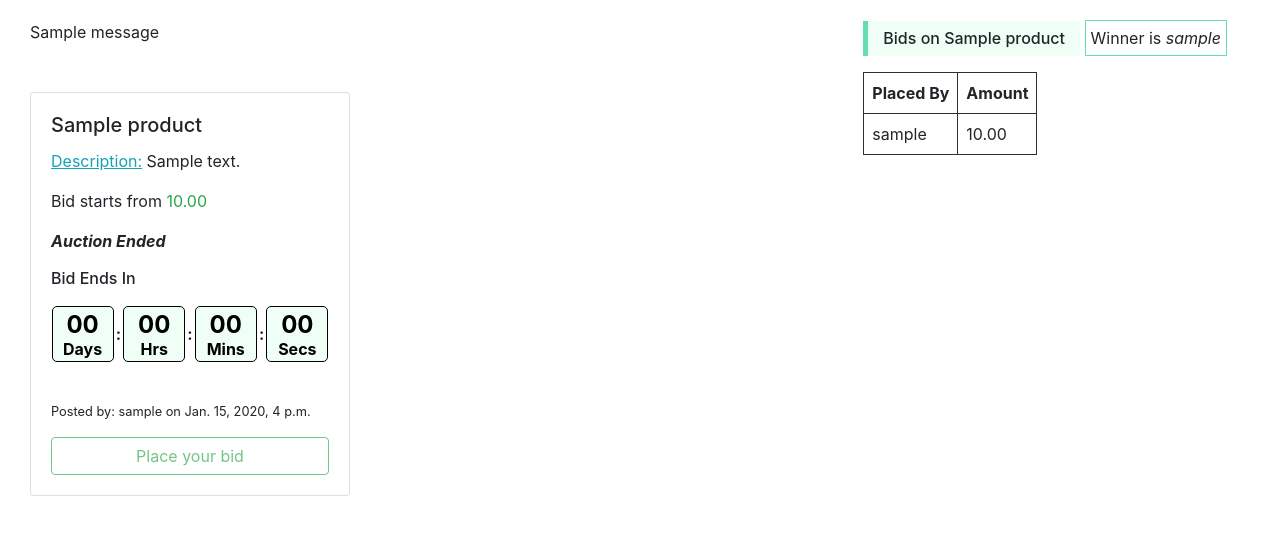
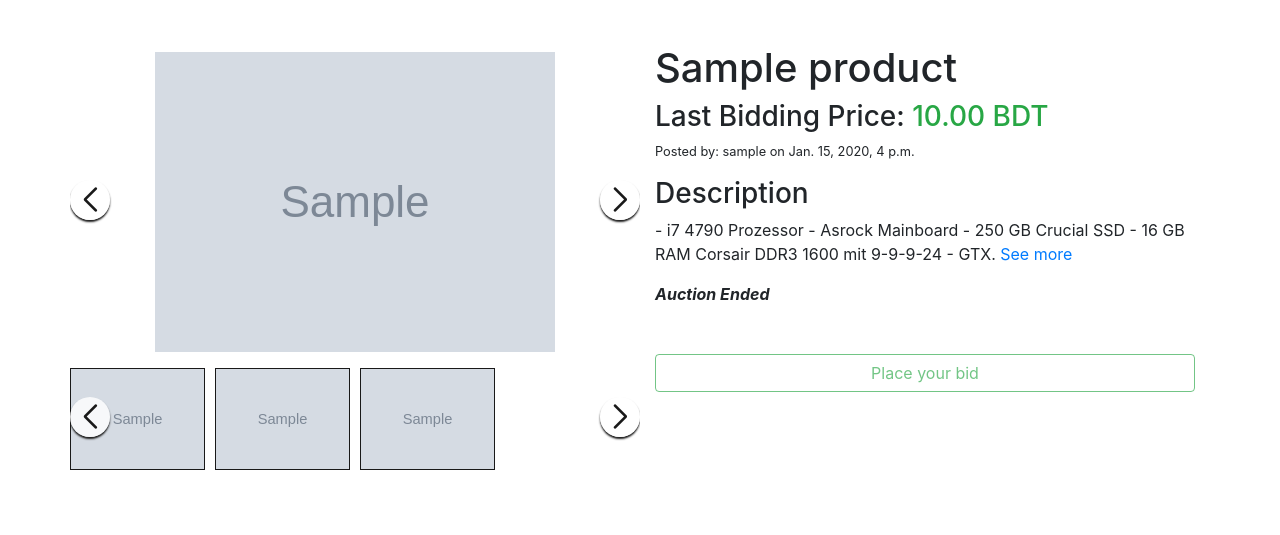
Before and after one commit to abijoy/abay, a Django app: page /product/detail/1/ in a window 1280 px wide. Shown: the part 114-649 px from the top of the page. Run offline with Django 3.2, Linux system fonts and the light colour scheme; tables that the repository leaves empty hold one stand-in row (values such as "Sample post"); grey boxes marked "Sample" are stand-in pictures; one stand-in notice (Sample message) is shown; parts of the project's set-up code (start-up, migrations or seed data) failed here and were passed over; some libraries are stand-ins or nearby versions.

Commit message:
added product images to gallery to the product detail page

```diff
--- a/app/templates/app/product_detail.html
+++ b/app/templates/app/product_detail.html
@@ -6,39 +6,185 @@
   {{ product }} - aBay
 {% endblock %}
 
+{% block style %}
+	<style type="text/css">
+
+		.swiper {
+		width: 70%;
+		height: 100%;
+		}
+
+		.swiper-slide {
+		text-align: center;
+		font-size: 18px;
+		background: #fff;
+		/* Center slide text vertically */
+		display: -webkit-box;
+		display: -ms-flexbox;
+		display: -webkit-flex;
+		display: flex;
+		-webkit-box-pack: center;
+		-ms-flex-pack: center;
+		-webkit-justify-content: center;
+		justify-content: center;
+		-webkit-box-align: center;
+		-ms-flex-align: center;
+		-webkit-align-items: center;
+		align-items: center;
+		cursor: pointer;
+		}
+
+		.swiper-slide img {
+		display: block;
+		width: 100%;
+		height: 100%;
+		object-fit: cover;
+		}
+
+		.swiper {
+		width: 100%;
+		}
+
+
+
+		.swiper_thumb .swiper-slide {
+		opacity: 0.7;
+		}
+
+		.swiper_thumb .swiper-slide:hover {
+		opacity: 1;
+		}
+
+		.swiper_thumb .swiper-slide-thumb-active {
+		opacity: 1;
+		border: 1px solid #191919;
+		/* border-radius: 1rem; */
+		}
+
+		.swiper-slide img {
+		display: block;
+		width: 100%;
+		/* height: 100%;
+		object-fit: cover; */
+		user-select: none;
+		}
+
+		.swiper-button-next,
+		.swiper-button-prev {
+		color: #191919;
+		background: rgba(255, 255, 255, .8);
+		width: 40px;
+		height: 40px;
+		border-radius: 50%;
+		box-shadow: 0px 2px 2px #191919;
+		z-index: 9;
+		}
+
+		.swiper-button-next,
+		.swiper-button-prev::after {
+		font-size: 24px;
+		font-weight: 600;
+		}
+
+		.swiper-button-prev,
+		.swiper-button-next::after {
+		font-size: 24px;
+		font-weight: 600;
+		}
+
+		.swiper-button-next {
+		right: 0px;
+		}
+
+		.swiper-button-prev {
+		left: 0px;
+		}
+
+		.swiper-button-next:hover {
+		color: #ccc;
+		background: #191919;
+		}
+
+		.swiper-button-prev:hover {
+		color: #ccc;
+		background: #191919;
+		}
+
+
+	</style>
+{% endblock %}
+
 {% block content %}
 
 
+<section class="clickble_slider1">
+	<div class="container py-4">
+		<div class="row">
+			<div class="col-sm-6">
+				<!-- Swiper -->
+				<div class="row">
+					<div class="col-md-12 px-0 py-2">
+					<div class="swiper swiper_large_preview">
+						<div class="swiper-wrapper">
 
-<!-- <div class="container"> -->
-<div class="row ">
-	<div class="col-md-4 col-sm-12">
-		<!-- add if any messages exits for this page -->
-		{% if messages %}
-		<div class="messages">
-			{% for message in messages %}
-			<div{% if message.tags %} class="{{ message.tags }}"{% endif %}>{{ message }}</div>
+							{% for image in product.product_images.all %}
+								<div class="swiper-slide">
+									<div class="zoom_img">
+										<img class="img-fluid" src="{{ image.image.url }}" />
+									</div>
+								</div>
+							{% empty %}
+								No photos
 							{% endfor %}
+							<br> <br>
 						</div>
-		<br><br>
-		{% endif %}
+						<div class="swiper-button-next"></div>
+						<div class="swiper-button-prev"></div>
+					</div>
+					</div>
 
-		<div class="card" style="width: 20rem; margin-bottom: 20px;">
-			{% if product.photo %}
-				<img class="card-img-top" src="{{ product.photo.url }}" style="height: 200px;">
-			{% endif %}
+					<!-- thumnail preview -->
+					<div class="col-md-12 px-0 py-2">
+						<div thumbsSlider="" class="swiper swiper_thumb">
+							<div class="swiper-wrapper">
+								{% for image in product.product_images.all %}
 
-			<div class="card-body">
-			<h5 class="card-title">{{ product }}</h5>
-			<p class="card-text">
-				<span class="text-info"><u>Description:</u></span> <span>{{ product.description  }}</span>
+									<div class="swiper-slide">
+										<div class="zoom_img">
+											<img class="img-fluid" src="{{ image.image.url }}" />
+										</div>
+									</div>
+								{% empty %}
+									No photos
+								{% endfor %}
+								<br> <br>
+							</div>
+
+							<div class="swiper-button-next"></div>
+							<div class="swiper-button-prev"></div>
+						</div>
+					</div>
+				</div>
+			</div>
+
+
+			<!-- add product details -->
+			<div class="col-sm-6">
+				<h1>{{ product.name }}</h1>
+				<!-- <h3 class="text-success">Price: </h3> -->
+				<h3 >Last Bidding Price: <span class="text-success">{{ product.min_bid_price  }} BDT</span></h3>
+				<div class="lorem_text">
+					<p class="card-text small">Posted by: {{ product.created_by  }} on {{ product.creation_date|timezone:"Asia/Dhaka" }}</p>
+				<h3>Description</h3>
+				<p>
+					<!-- {{ product.description }} -->
+					- i7 4790 Prozessor - Asrock Mainboard - 250 GB Crucial SSD - 16 GB RAM Corsair DDR3 1600 mit 9-9-9-24 - GTX.
+					<a href="#">See more</a>
 				</p>
 
-			<p class="card-text">Bid starts from <span class="text-success">{{ product.min_bid_price  }}</span></p>
+				<div id="end-datetime">
 
-			<p class="card-text" id="end-datetime">
-
-				<h6 id="headline">Bid Ends In</h6>
+					<h3 id="headline">Bid Ends In</h3>
 					<div id="countdown">
 						<!-- <ul class="flex-container"> -->
 						<li class="count-li"><span id="days"></span>Days</li>
@@ -55,46 +201,28 @@
 						<!-- </ul> -->
 					</div>
 				</p>
-				<!-- <p> -->
-				<!-- <u>Auction Ends in</u>:</span> {{ product.auc_end_time  }} {{ product.auc_end_time|time  }}</p> -->
 
+				</div>
 
-			<br>
-			<p class="card-text small">Posted by: {{ product.created_by  }} on {{ product.creation_date|timezone:"Asia/Dhaka" }}</p>
-
+				<div class="bid_or_edit_delete">
+					<br><br>
 					{% if request.session.edit_access %}
-				<a href="{% url 'app:product_edit' product.id %}" class="btn btn-outline-primary">Edit</a>
-				<a href="{% url 'app:product_delete' product.id %}" class="btn btn-outline-danger">DELETE</a>
+					<a href="{% url 'app:product_edit' product.id %}" class="btn btn-outline-primary" style="width: 50%;">Edit</a>
+					<a href="{% url 'app:product_delete' product.id %}" class="btn btn-outline-danger" style="width: 50%;">DELETE</a>
 					{% else %}
 					{% if product.is_bid_running %}
-					<a href="{% url 'app:auction' product.id %}" class="btn btn-outline-success d-flex justify-content-center" >Place your bid</a>
+						<a href="{% url 'app:auction' product.id %}" class="btn btn-outline-success d-flex justify-content-center" style="width: 100%;">Place your bid</a>
 					{% else %}
-					<a href="{% url 'app:auction' product.id %}" class="disabled btn btn-outline-success d-flex justify-content-center" >Place your bid</a>
+						<a href="{% url 'app:auction' product.id %}" class="disabled btn btn-outline-success d-flex justify-content-center" style="width: 100%;">Place your bid</a>
 					{% endif %}
 					{% endif %}
 				</div>
 			</div>
-	</div>
-	<div class="col-md-4"></div>
-	<div class="col-md-4 col-sm-12">
-		<div class="bidTable">
-			<h6 class="bid-table-info">Bids on {{ product }}</h6>
-			<p class="winner">Winner is <span><i>{{ request.session.winner }}</i></span></p>
-			<table>
-				<tr>
-					<th>Placed By</th>
-					<th>Amount</th>
-				</tr>
-				{% for bid in bids %}
-					<tr>
-						<td>{{ bid.placed_by }}</td>
-						<td>{{ bid.amount }}</td>
-					</tr>
-				{% endfor %}
-			</table>
+
 		</div>
 	</div>
-</div>
+</section>
+
 
 
 <script type="text/javascript">
@@ -147,4 +275,40 @@
 	}, 1000)
 
 </script>
+
+
+
+
+  <!-- Initialize Swiper -->
+  <script>
+    var swiper = new Swiper(".swiper_thumb", {
+      spaceBetween: 10,
+      slidesPerView: 4,
+      speed: 300,
+      loop: true,
+      freeMode: true,
+      watchSlidesProgress: true,
+      ClickAble: true,
+      navigation: {
+        nextEl: ".swiper-button-next",
+        prevEl: ".swiper-button-prev",
+      },
+    });
+    var swiper2 = new Swiper(".swiper_large_preview", {
+      spaceBetween: 10,
+      slidesPerView: 1,
+      // speed: 300,
+      speed: 0,
+      loop: true,
+      // freeMode: true,
+      navigation: {
+        nextEl: ".swiper-button-next",
+        prevEl: ".swiper-button-prev",
+      },
+      thumbs: {
+        swiper: swiper,
+      },
+    });
+  </script>
+
 {% endblock %}
--- a/templates/abay_base.html
+++ b/templates/abay_base.html
@@ -22,6 +22,13 @@
     <script src="{% static 'js/jquery.waypoints.min.js' %}"></script>
     <script src="{% static 'js/infinite.min.js' %}"></script>
     <script src="{% static 'js/app.js' %}"></script>
+
+    <!-- Link Swiper's CSS -->
+    <link rel="stylesheet" href="https://cdn.jsdelivr.net/npm/swiper@8/swiper-bundle.min.css" />
+
+    <!-- Link Swiper's js -->
+    <script src="https://cdn.jsdelivr.net/npm/swiper@8/swiper-bundle.min.js"></script>
+
     <title>{% block title %}{% endblock %}</title>
 
     {% block style %}
```
Lines whose indentation alone changed are shown as unchanged.
